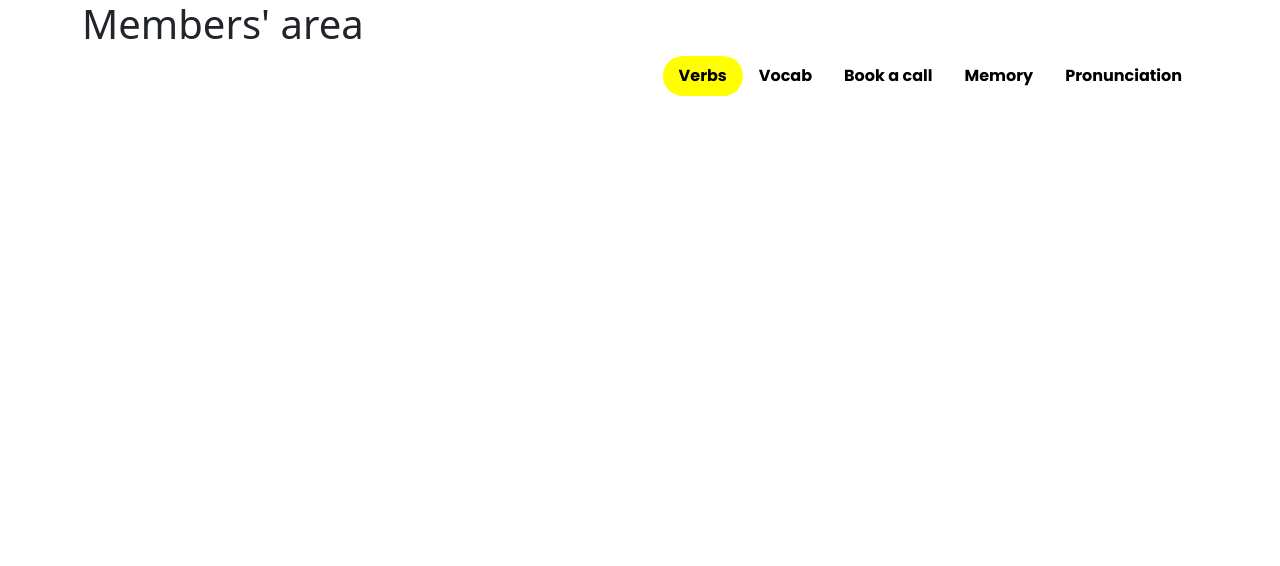
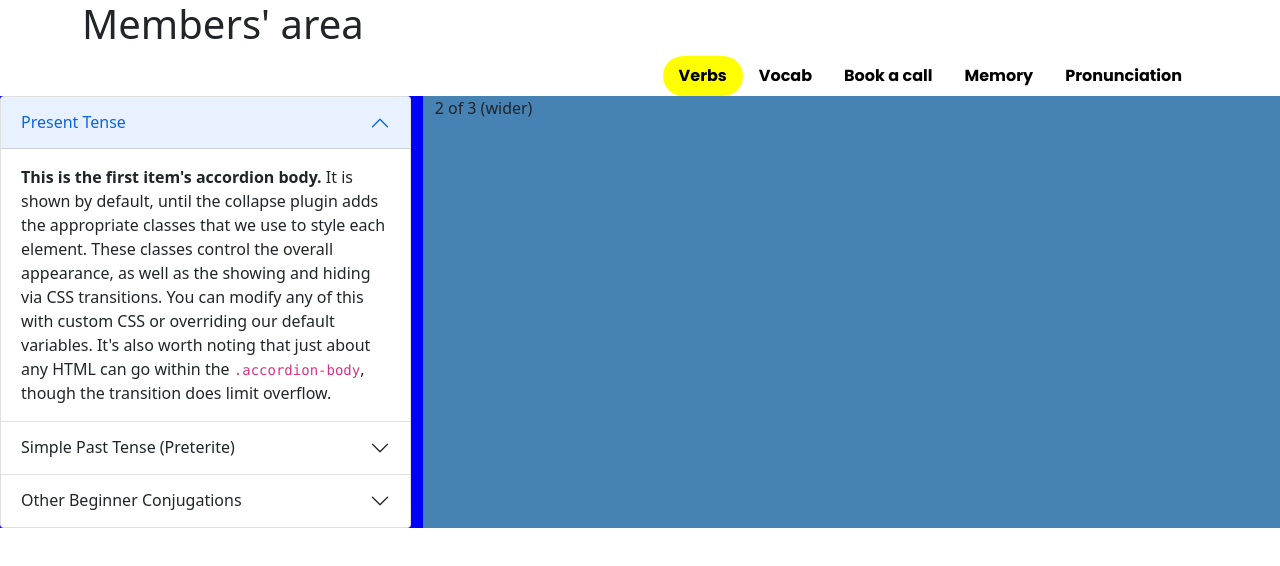
Before and after one commit to ericlaycock/ericlaycock.github.io, a website: page docs/index.html in a window 1280 px wide. Drawn offline with nearby package versions, Linux system fonts and the light colour scheme.

Commit message:
Added accordion + 2 columns, left column displays accordion nav, right is empty but will contain video

```diff
--- a/docs/index.html
+++ b/docs/index.html
@@ -4,16 +4,25 @@
     <meta http-equiv="X-UA-Compatible" content="IE=edge">
     <meta name="viewport" content="width=device-width, initial-scale=1.0">
     <link href="https://cdn.jsdelivr.net/npm/bootstrap@5.1.3/dist/css/bootstrap.min.css" rel="stylesheet" integrity="sha384-1BmE4kWBq78iYhFldvKuhfTAU6auU8tT94WrHftjDbrCEXSU1oBoqyl2QvZ6jIW3" crossorigin="anonymous">
+
+
    <style>
         @import url('https://fonts.googleapis.com/css2?family=Poppins:wght@700&display=swap');
     </style>
+
     <link rel="stylesheet" href="styles.css">
 
     <title>Members Area - Pineapple Spanish</title>
 </head>
 <body>
+
+
+
+
     <div class="container">
         <h1>Members' area</h1>
+
+        <!-- Navigation bar -->
         <ul class="nav justify-content-end">
             <li class="nav-item">
               <a class="nav-link active" >Verbs</a>
@@ -32,6 +41,61 @@
             </li>
           </ul>
     </div>
-    <script src="./assets/bundle.js"></script>
+    <!-- Two columns - left is verb accordion, right is displayed content -->
+
+        <div class="row">
+          <div class="col-4 leftboy">
+          <!-- Accordion start -->
+          <div class="accordion" id="accordionExample">
+            <div class="accordion-item">
+              <h2 class="accordion-header" id="headingOne">
+                <button class="accordion-button" type="button" data-bs-toggle="collapse" data-bs-target="#collapseOne" aria-expanded="true" aria-controls="collapseOne">
+                  Present Tense
+                </button>
+              </h2>
+              <div id="collapseOne" class="accordion-collapse collapse show" aria-labelledby="headingOne" data-bs-parent="#accordionExample">
+                <div class="accordion-body">
+                  <strong>This is the first item's accordion body.</strong> It is shown by default, until the collapse plugin adds the appropriate classes that we use to style each element. These classes control the overall appearance, as well as the showing and hiding via CSS transitions. You can modify any of this with custom CSS or overriding our default variables. It's also worth noting that just about any HTML can go within the <code>.accordion-body</code>, though the transition does limit overflow.
+                </div>
+              </div>
+            </div>
+            <div class="accordion-item">
+              <h2 class="accordion-header" id="headingTwo">
+                <button class="accordion-button collapsed" type="button" data-bs-toggle="collapse" data-bs-target="#collapseTwo" aria-expanded="false" aria-controls="collapseTwo">
+                  Simple Past Tense (Preterite)
+                </button>
+              </h2>
+              <div id="collapseTwo" class="accordion-collapse collapse" aria-labelledby="headingTwo" data-bs-parent="#accordionExample">
+                <div class="accordion-body">
+                  <strong>This is the second item's accordion body.</strong> It is hidden by default, until the collapse plugin adds the appropriate classes that we use to style each element. These classes control the overall appearance, as well as the showing and hiding via CSS transitions. You can modify any of this with custom CSS or overriding our default variables. It's also worth noting that just about any HTML can go within the <code>.accordion-body</code>, though the transition does limit overflow.
+                </div>
+              </div>
+            </div>
+            <div class="accordion-item">
+              <h2 class="accordion-header" id="headingThree">
+                <button class="accordion-button collapsed" type="button" data-bs-toggle="collapse" data-bs-target="#collapseThree" aria-expanded="false" aria-controls="collapseThree">
+                  Other Beginner Conjugations
+                </button>
+              </h2>
+              <div id="collapseThree" class="accordion-collapse collapse" aria-labelledby="headingThree" data-bs-parent="#accordionExample">
+                <div class="accordion-body">
+                  <strong>This is the third item's accordion body.</strong> It is hidden by default, until the collapse plugin adds the appropriate classes that we use to style each element. These classes control the overall appearance, as well as the showing and hiding via CSS transitions. You can modify any of this with custom CSS or overriding our default variables. It's also worth noting that just about any HTML can go within the <code>.accordion-body</code>, though the transition does limit overflow.
+                </div>
+              </div>
+            </div>
+          </div>
+          <!-- accordion end -->
+          </div>
+          <div class="col-8 rightboy">
+            2 of 3 (wider)
+          </div>
+
+
+        </div>
+
+      </div>
+      <script src="https://cdn.jsdelivr.net/npm/bootstrap@5.0.0-beta3/dist/js/bootstrap.bundle.min.js" integrity="sha384-JEW9xMcG8R+pH31jmWH6WWP0WintQrMb4s7ZOdauHnUtxwoG2vI5DkLtS3qm9Ekf" crossorigin="anonymous"></script>
+<script src="./assets/bundle.js"></script>
+
 </body>
 </html>
--- a/docs/styles.css
+++ b/docs/styles.css
@@ -8,3 +8,11 @@
     background-color: yellow;
     border-radius: 25px;
 }
+
+.leftboy{
+    background-color:blue;
+}
+
+.rightboy{
+    background-color:steelblue;
+}
```
